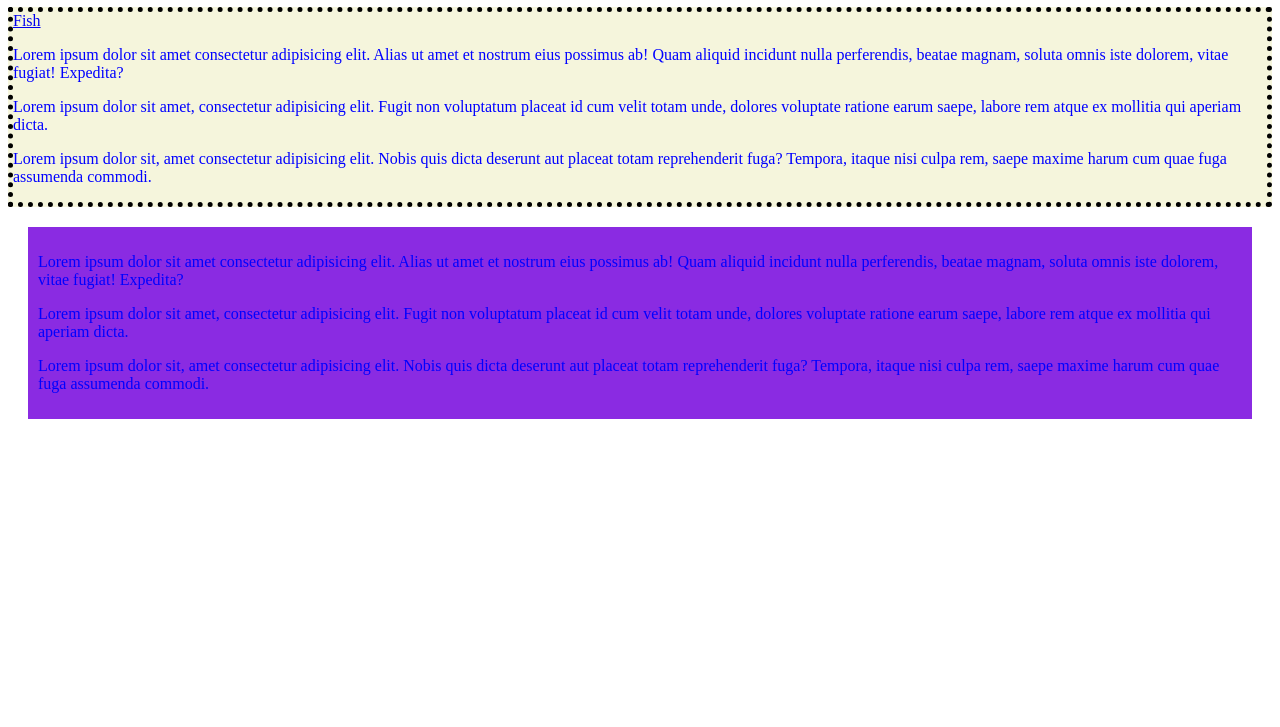
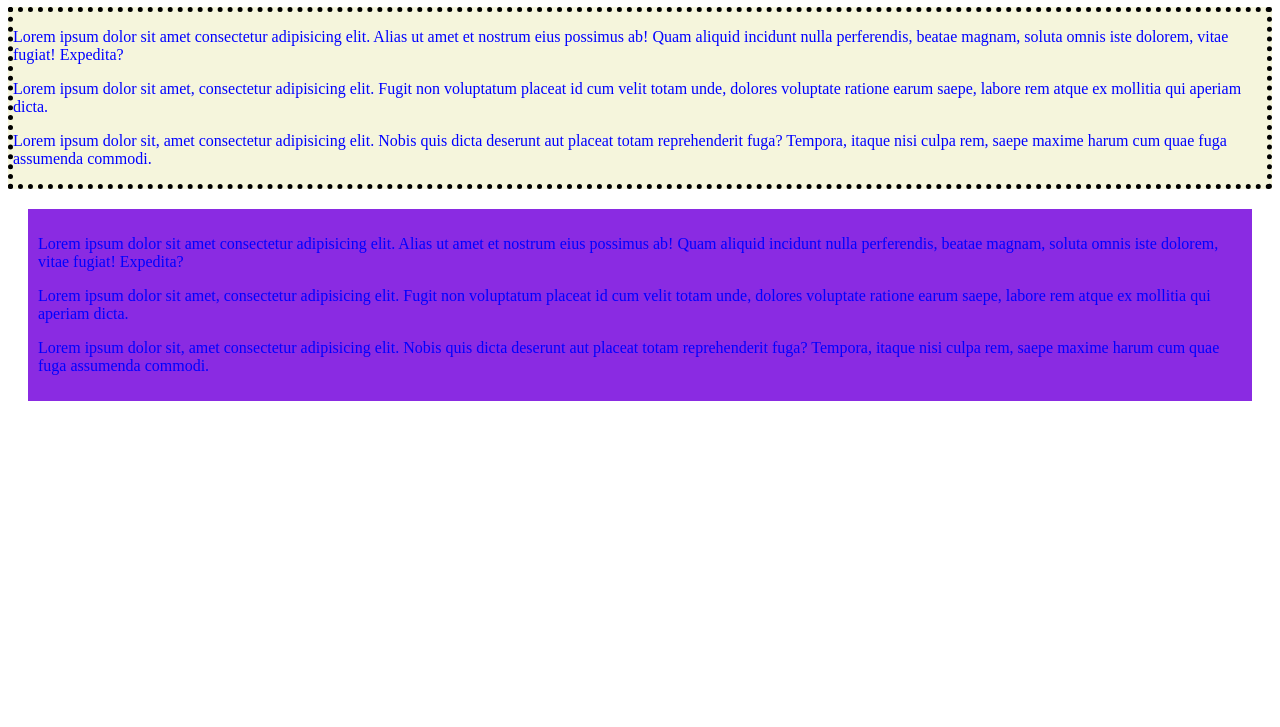
Before and after one commit to QuinnanaSmith/QuinnanaSmith.github.io, a plain HTML site: page Practice/index.html in a window 1280 px wide. Shown: the part 73-800 px from the top of the page. Drawn offline with Linux system fonts and the light colour scheme.

Commit message:
Update index.html

```diff
--- a/Practice/index.html
+++ b/Practice/index.html
@@ -12,7 +12,7 @@
  <h1>This is a H1</h1>
 
  <div id="container1">
-  <a href="https://en.wikipedia.org/wiki/Fish">Fish</a>
+  <a href="https://en.wikipedia.org/wiki/Fish"></a>
   <p>Lorem ipsum dolor sit amet consectetur adipisicing elit. Alias ut amet et nostrum eius possimus ab! Quam aliquid incidunt nulla perferendis, beatae magnam, soluta omnis iste dolorem, vitae fugiat! Expedita?</p>
 
   <p>Lorem ipsum dolor sit amet, consectetur adipisicing elit. Fugit non voluptatum placeat id cum velit totam unde, dolores voluptate ratione earum saepe, labore rem atque ex mollitia qui aperiam dicta.</p>
```
